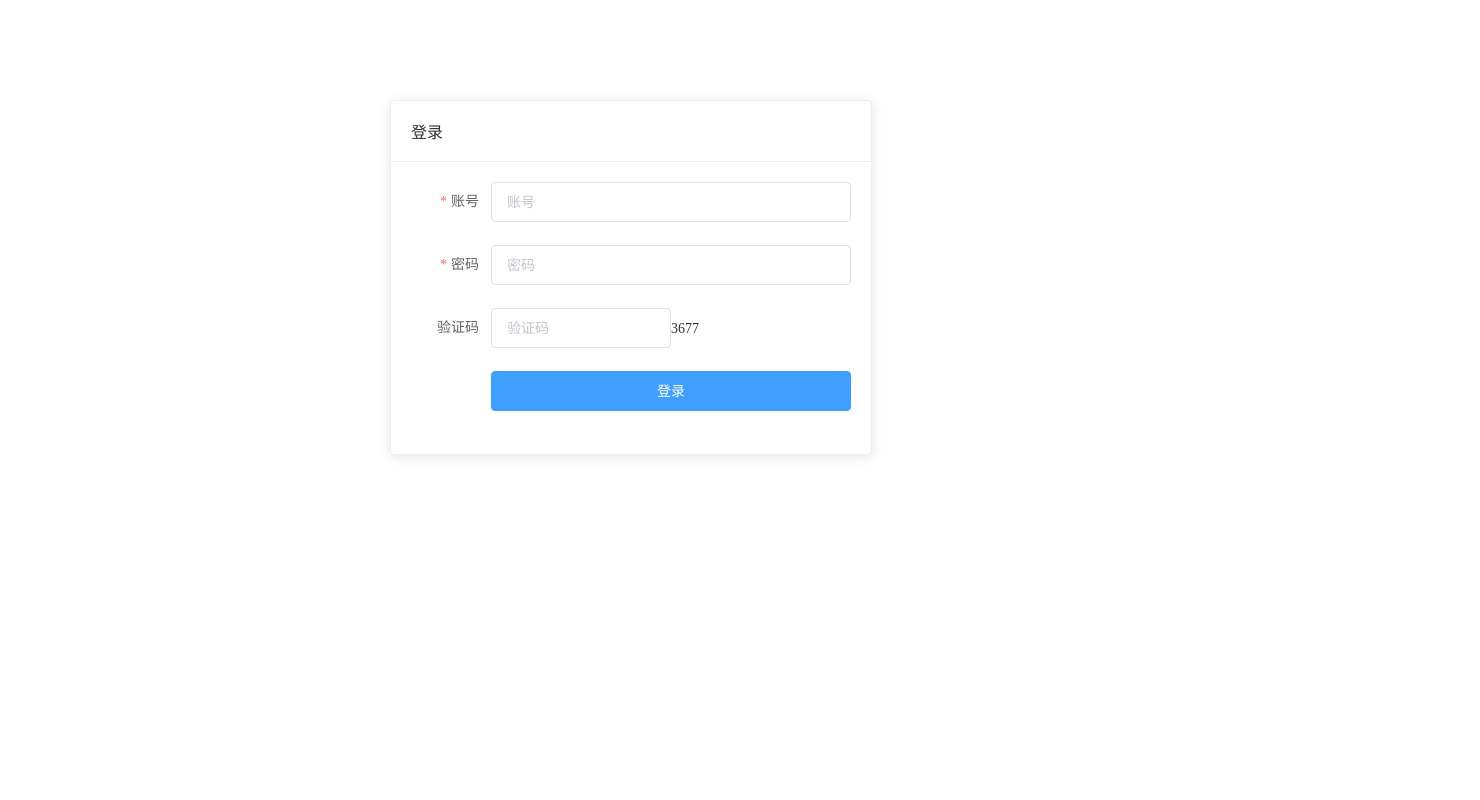
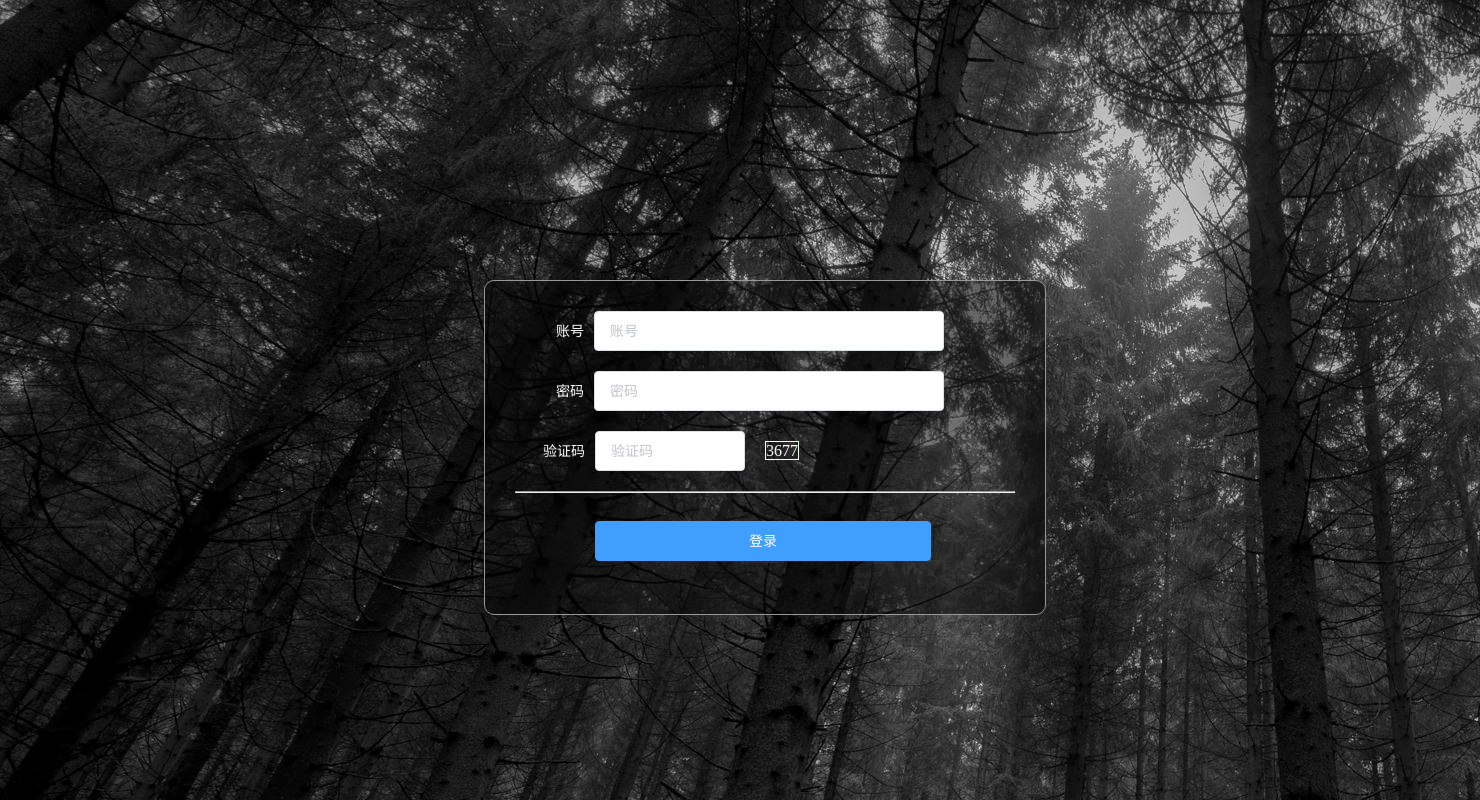
Before and after one commit to wtdtcwsws/cyshop_vue, a Vue app: page /login in a window 1280 px wide. Shown: the top 800 px of the page, 1480 px wide, since content can reach past the window. Built offline with nearby package versions, Linux system fonts and the light colour scheme.

Commit message:
登陆页面

```diff
--- a/src/components/ReturnButton--返回按钮.vue
+++ b/src/components/ReturnButton--返回按钮.vue
@@ -2,6 +2,18 @@
 <div>
 
 <!--<el-button size="medium" type="primary" icon="el-icon-back" plain>返回</el-button>-->
-    <el-button type="primary" icon="el-icon-back" circle plain></el-button>
+    <el-button type="primary" icon="el-icon-back" circle ></el-button>
+<hr>
+    <el-button size="medium" type="primary" icon="el-icon-plus" >添加</el-button>
+<hr>
+    <el-button size="medium" type="danger" icon="el-icon-delete" >删除</el-button>
+    <hr>
+    <el-button icon="el-icon-search" circle></el-button>
+    <hr>
+    <el-button size="medium" type="primary" icon="el-icon-paperclip" >编辑</el-button>
+    <hr>
+    <el-button size="medium" type="primary" icon="el-icon-document" >详情</el-button>
+
+
 </div>
 </template>
--- a/src/views/Login.vue
+++ b/src/views/Login.vue
@@ -1,29 +1,62 @@
-<template>
-    <div style="width: 500px;margin: 100px  auto">
-        <el-card class="box-card">
-            <div slot="header" class="clearfix">
-                <span>登录</span>
-            </div>
-            <div>
-                <el-form ref="loginForm" label-width="80px" :model="loginModel" :rules="loginRules">
-                    <el-form-item label="账号" prop="account">
-                        <el-input v-model="loginModel.account" placeholder="账号"></el-input>
-                    </el-form-item>
-                    <el-form-item label="密码" prop="password">
-                        <el-input v-model="loginModel.password" placeholder="密码" show-password></el-input>
-                    </el-form-item>
-                    <el-form-item label="验证码" prop="validCode">
-                        <el-input v-model="loginModel.validCode" placeholder="验证码" style="width: 50%"></el-input>
-                        <label >{{loginModel.code}}</label>
-                    </el-form-item>
+    <template >
+        <div style="background-image: url('/timg.jpg');width: 100%;height: 100%;z-index: -1; padding: 100px " >
+            <div style="width: 500px;margin: 180px auto;border-radius: 10px;margin-left: 30%" class="LoginBox">
+                <el-form ref="loginForm" label-width="80px" :model="loginModel" :rules="loginRules" >
+                    <!--<el-form-item label="账号" prop="account" style="color: white">-->
+                        <!--<el-input v-model="loginModel.account" placeholder="账号" round></el-input>-->
+                    <!--</el-form-item>-->
+                    <!--<el-form-item label="密码" prop="password" style="color: white">-->
+                        <!--<el-input v-model="loginModel.password" placeholder="密码" show-password round></el-input>-->
+                    <!--</el-form-item>-->
+                    <!--<el-form-item label="验证码" prop="validCode" style="color: blue;border-radius: 30px;font-size: 20px ">-->
+                        <!--<el-input v-model="loginModel.validCode" placeholder="验证码" style="width: 50%;border-radius: 30px" round></el-input>-->
+                        <!--<label style="border: 1px solid #efef;margin-left: 20px;color: white;">{{loginModel.code}}</label>-->
+                    <!--</el-form-item>-->
+                    <div class="login_inputBox">
+                        <span style="color:white;margin-right: 10px;font-size: 14px;margin-left: 41px">账号</span>
+                        <el-input v-model="loginModel.account" placeholder="账号" round style="width: 70%"></el-input>
+                    </div>
+                    <div class="login_inputBox">
+                        <span style="color: white;margin-right: 10px;font-size: 14px;margin-left: 41px">密码</span>
+                        <el-input v-model="loginModel.password" placeholder="密码" show-password round style="width: 70%;"></el-input>
+                    </div>
+                    <div class="login_inputBox">
+                        <span style="color: white;margin-right: 10px;font-size: 14px;margin-left: 28px">验证码</span>
+                        <el-input v-model="loginModel.validCode" placeholder="验证码" style="width: 30%;border-radius: 30px" round></el-input>
+                        <label style="border: 1px solid #efef;margin-left: 20px;color: white;">{{loginModel.code}}</label>
+                    </div>
+                    <hr>
                     <el-form-item>
-                        <el-button type="primary" @click="onLogin" style="width: 100%">登录</el-button>
+                        <el-button type="primary" @click="onLogin" style="width: 80%;margin-top: 20px" >登录</el-button>
                     </el-form-item>
                 </el-form>
+                <!--<el-card class="box-card" style="margin: 100px auto;width: 500px" >-->
+                    <!--<div slot="header" class="clearfix">-->
+                        <!--<span>登录</span>-->
+                    <!--</div>-->
+                    <!--<div style="background-color: cadetblue">-->
+                        <!--<el-form ref="loginForm" label-width="80px" :model="loginModel" :rules="loginRules" >-->
+                            <!--<el-form-item label="账号" prop="account">-->
+                                <!--<el-input v-model="loginModel.account" placeholder="账号"></el-input>-->
+                            <!--</el-form-item>-->
+                            <!--<el-form-item label="密码" prop="password">-->
+                                <!--<el-input v-model="loginModel.password" placeholder="密码" show-password></el-input>-->
+                            <!--</el-form-item>-->
+                            <!--<el-form-item label="验证码" prop="validCode">-->
+                                <!--<el-input v-model="loginModel.validCode" placeholder="验证码" style="width: 50%"></el-input>-->
+                                <!--<label style="border: 1px solid #efef">{{loginModel.code}}</label>-->
+                            <!--</el-form-item>-->
+                            <!--<el-form-item>-->
+                                <!--<el-button type="primary" @click="onLogin" style="width: 100%">登录</el-button>-->
+                            <!--</el-form-item>-->
+                        <!--</el-form>-->
+                    <!--</div>-->
+                <!--</el-card>-->
+
             </div>
-        </el-card>
 
-    </div>
+        </div>
+
 </template>
 
 <script>
@@ -115,4 +148,12 @@
     .box-card {
         width: 480px;
     }
+    .LoginBox {
+        border: 1px solid #999;
+        padding: 30px;
+        background-color: rgba(5,5,5,0.5);
+    }
+    div.login_inputBox {
+        margin-bottom: 20px;
+    }
 </style>
--- a/src/views/Main.vue
+++ b/src/views/Main.vue
@@ -30,4 +30,5 @@
     .el-container{
         height: 100%;
     }
+
 </style>
```
Also changed, not shown: public/timg.jpg (added).
